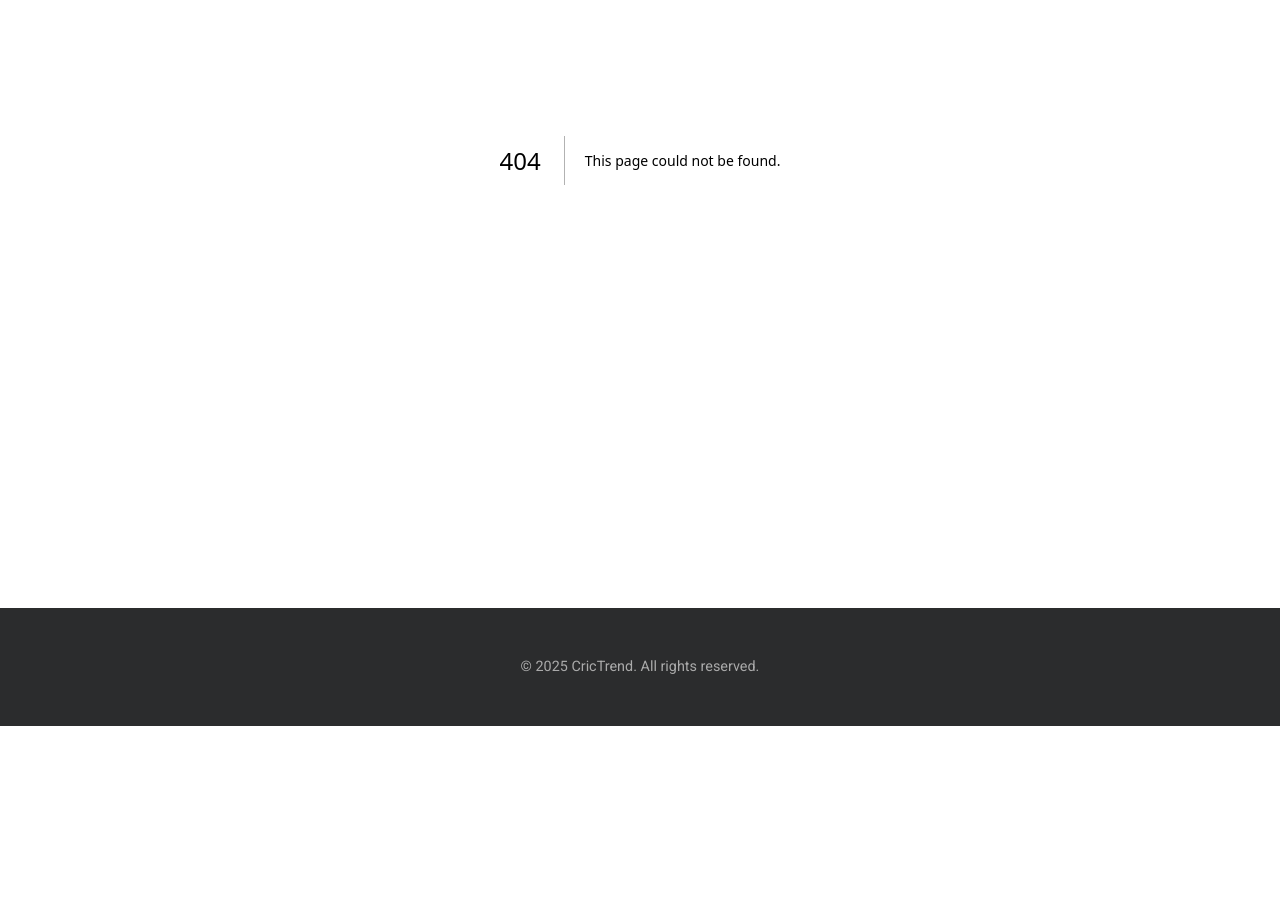
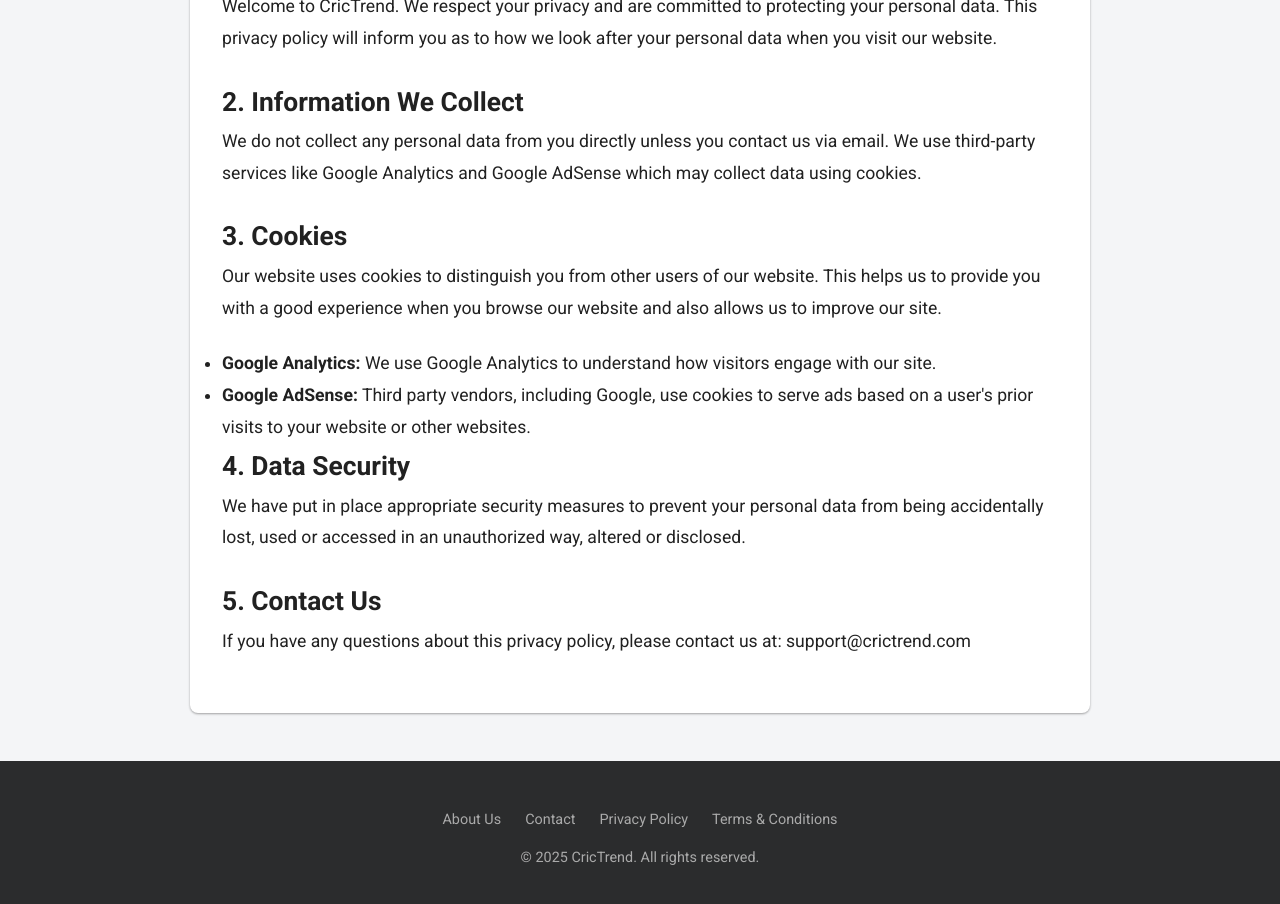
Before and after one commit to Priteshghelot/TrendingCricketNews, a Next.js app: page /privacy-policy in a window 1280 px wide. Before the commit this address had no page. Shown: the part 300-1204 px from the top of the page. Before the commit the page ends 1026 px from the top, so only its background shows below. Built offline with nearby package versions, Linux system fonts and the light colour scheme.

Commit message:
Feat: Add mandatory AdSense pages (Privacy, Terms, About, Contact)

```diff
--- a/src/app/layout.tsx
+++ b/src/app/layout.tsx
@@ -80,6 +80,12 @@
                 <main>{children}</main>
                 <footer className="footer">
                     <div className="container">
+                        <div style={{ marginBottom: '1rem', display: 'flex', justifyContent: 'center', gap: '1.5rem', flexWrap: 'wrap' }}>
+                            <Link href="/about" style={{ color: '#aaa', fontSize: '0.9rem' }}>About Us</Link>
+                            <Link href="/contact" style={{ color: '#aaa', fontSize: '0.9rem' }}>Contact</Link>
+                            <Link href="/privacy-policy" style={{ color: '#aaa', fontSize: '0.9rem' }}>Privacy Policy</Link>
+                            <Link href="/terms" style={{ color: '#aaa', fontSize: '0.9rem' }}>Terms & Conditions</Link>
+                        </div>
                         <p>&copy; {new Date().getFullYear()} CricTrend. All rights reserved.</p>
                     </div>
                 </footer>
--- /dev/null
+++ b/src/app/privacy-policy/page.tsx
@@ -0,0 +1,34 @@
+export const metadata = {
+    title: 'Privacy Policy | CricTrend',
+    description: 'Privacy Policy for CricTrend',
+};
+
+export default function PrivacyPolicy() {
+    return (
+        <div className="container article" style={{ marginTop: '2rem' }}>
+            <h1 className="article-title">Privacy Policy</h1>
+            <div className="article-body">
+                <p>Last updated: {new Date().toLocaleDateString()}</p>
+
+                <h2>1. Introduction</h2>
+                <p>Welcome to CricTrend. We respect your privacy and are committed to protecting your personal data. This privacy policy will inform you as to how we look after your personal data when you visit our website.</p>
+
+                <h2>2. Information We Collect</h2>
+                <p>We do not collect any personal data from you directly unless you contact us via email. We use third-party services like Google Analytics and Google AdSense which may collect data using cookies.</p>
+
+                <h2>3. Cookies</h2>
+                <p>Our website uses cookies to distinguish you from other users of our website. This helps us to provide you with a good experience when you browse our website and also allows us to improve our site.</p>
+                <ul>
+                    <li><strong>Google Analytics:</strong> We use Google Analytics to understand how visitors engage with our site.</li>
+                    <li><strong>Google AdSense:</strong> Third party vendors, including Google, use cookies to serve ads based on a user's prior visits to your website or other websites.</li>
+                </ul>
+
+                <h2>4. Data Security</h2>
+                <p>We have put in place appropriate security measures to prevent your personal data from being accidentally lost, used or accessed in an unauthorized way, altered or disclosed.</p>
+
+                <h2>5. Contact Us</h2>
+                <p>If you have any questions about this privacy policy, please contact us at: support@crictrend.com</p>
+            </div>
+        </div>
+    );
+}
```
Also changed, not shown: src/app/about/page.tsx (added, +29 -0 lines), src/app/contact/page.tsx (added, +25 -0 lines), src/app/terms/page.tsx (added, +30 -0 lines).
